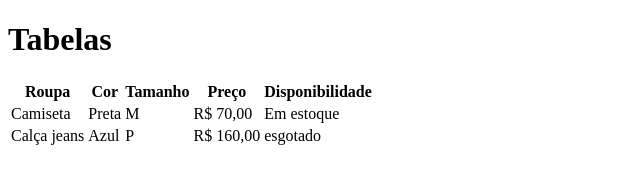
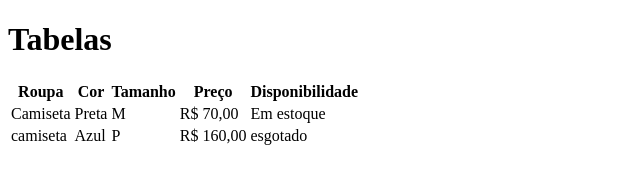
Before and after one commit to juliano-g-saides/aula-tabela, a plain HTML site: page index.html in a window 1280 px wide. Shown: the whole page, without its empty margins (0-640 px from the left). Drawn offline with Linux system fonts and the light colour scheme.

Commit message:
trocado de calça de jeans para camiseta

```diff
--- a/index.html
+++ b/index.html
@@ -26,7 +26,7 @@
         </tr>
         <tr>
 
-            <td>Calça jeans</td>
+            <td>camiseta</td>
             <td>Azul</td>
             <td>P</td>
             <td>R$ 160,00</td>
```
